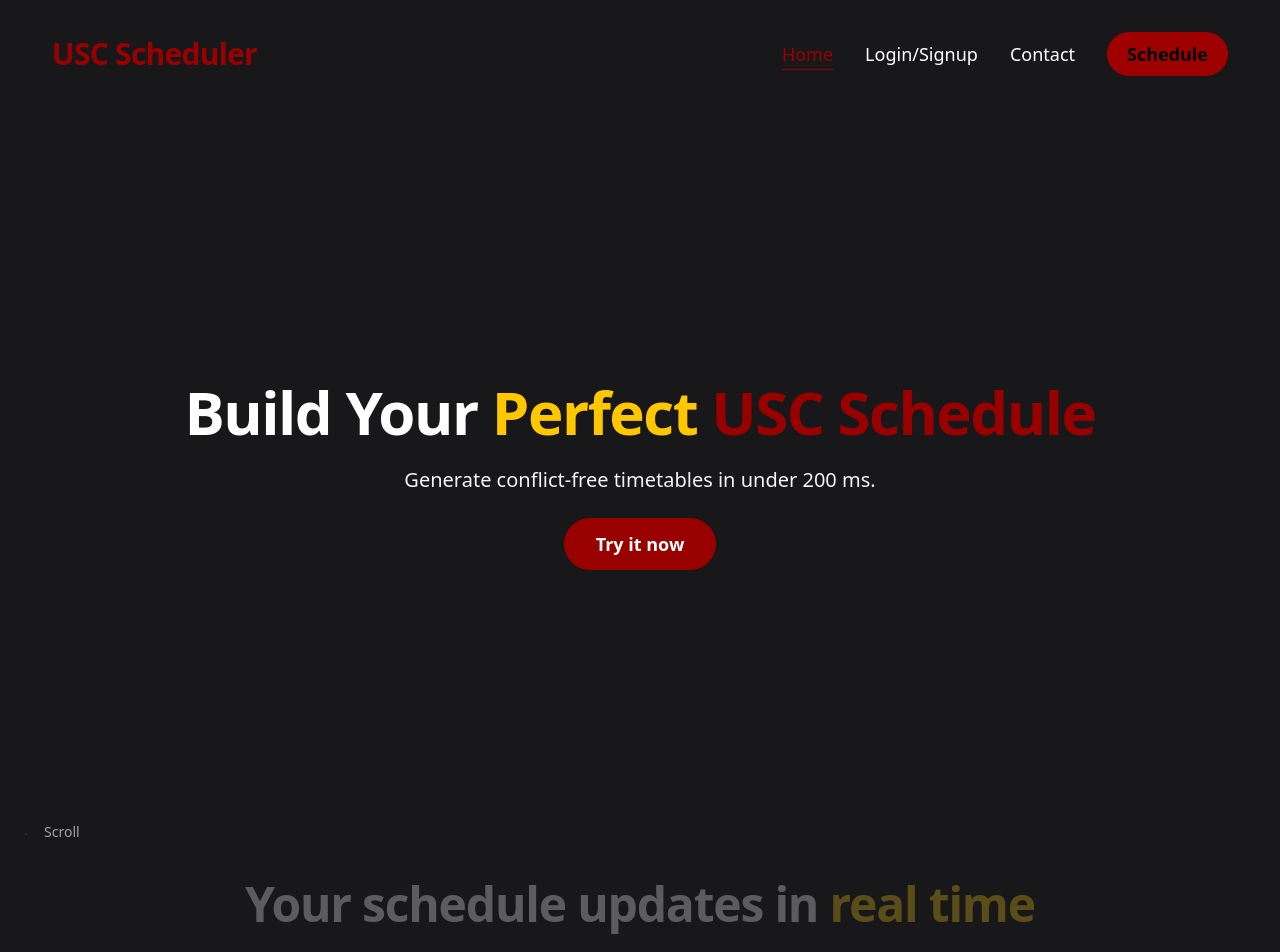
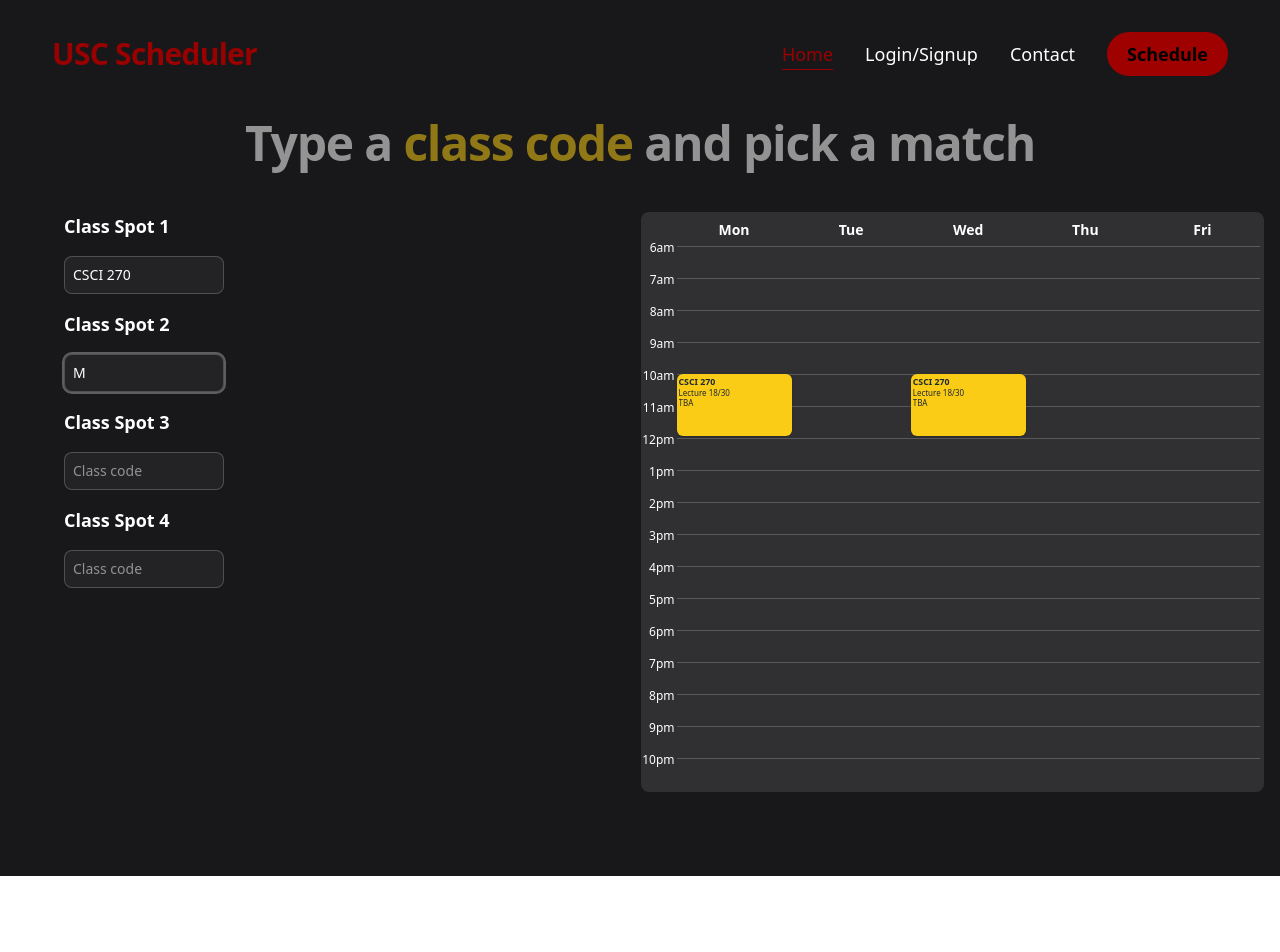
Before and after one commit to jose-c-campos/usc-scheduler, a React (Vite) app in the folder frontend/: page / in a window 1280 px wide. Shown: the top 952 px of the page. After the commit the page ends 876 px from the top, so only its background shows below. Built offline with nearby package versions, Linux system fonts and the light colour scheme.

Commit message:
Complete Animation and Landing Page. DEBUG: Name Schedule popup and blinking class blocks

```diff
--- a/frontend/src/App.tsx
+++ b/frontend/src/App.tsx
@@ -1,12 +1,10 @@
 import { BrowserRouter as Router, Routes, Route, Navigate } from "react-router-dom";
 import { useState } from 'react'
 import Navbar from './components/Navbar'
-import Hero from './sections/Hero'
 import Scheduler from './sections/Scheduler'
 import HowToUse from "./sections/HowToUse";
 import Auth from "./sections/Auth";
 import Profile from "./sections/Profile";
-import HelmetCanvas from './components/HelmetCanvas';
 import Landing from './sections/Landing';
 import TestAPI from './components/TestAPI';
 import './index.css'
--- a/frontend/src/sections/Hero.tsx
+++ b/frontend/src/sections/Hero.tsx
@@ -83,14 +83,7 @@
 
   return (
     <section className="relative h-screen flex items-center justify-center bg-dark-bg text-white overflow-hidden select-none">
-      {/* scroll prompt bottom‑left */}
-      <div className="absolute left-6 bottom-8 flex items-center space-x-2 text-gray-400 text-sm">
-        <svg width="12" height="24" fill="none" stroke="currentColor" strokeWidth="2" strokeLinecap="butt" strokeLinejoin="miter">
-          <path ref={stemRef} d="M6 0v18" />
-          <path ref={headRef} d="M2 14l4 4 4-4" />
-        </svg>
-        <span>Scroll</span>
-      </div>
+  {/* scroll prompt removed per request */}
 
       <div ref={heroRef} className="text-center space-y-6 px-6">
         <h1 className="text-4xl md:text-6xl font-extrabold tracking-tight leading-tight">
--- a/frontend/src/sections/HowToUse.tsx
+++ b/frontend/src/sections/HowToUse.tsx
@@ -208,18 +208,9 @@
       className="relative h-screen bg-zinc-900 text-white overflow-hidden"
     >
       <div className="container mx-auto px-4 h-full flex flex-col">
-        {/* Dynamic caption */}
-        <div className="max-w-4xl mx-auto mb-4 md:mb-6 text-center shrink-0">
-          {!showHero && displayCaption && (
-            <h2 className="section-title text-3xl md:text-5xl font-bold tracking-tight">
-              {renderCaption()}
-            </h2>
-          )}
-        </div>
-
         {/* Hero overlay inside same section footprint */}
         {showHero && (
-          <div ref={heroRef} className="flex-1 min-h-0 w-full">
+          <div ref={heroRef} className="flex-1 min-h-0 w-full -translate-y-4 md:-translate-y-6">
             <Hero
               buttonLabel="How it Works"
               onHowItWorks={() => {
@@ -230,8 +221,16 @@
           </div>
         )}
 
-        {/* Animation flow area */}
+        {/* Caption + Animation translated down without affecting layout height */}
         {!showHero && (
+          <div className="h-full flex flex-col translate-y-6 md:translate-y-10">
+            <div className="max-w-4xl mx-auto mb-4 md:mb-6 text-center shrink-0">
+              {displayCaption && (
+                <h2 className="section-title text-3xl md:text-5xl font-bold tracking-tight">
+                  {renderCaption()}
+                </h2>
+              )}
+            </div>
             <div className="flex-1 min-h-0 flex items-start justify-center pt-4 md:pt-6">
               {!showCompare && !showProfessors && !showGenerate && !showResults && (
                 <LandingPageAnimation
@@ -279,6 +278,7 @@
                 />
               )}
             </div>
+          </div>
         )}
       </div>
     </section>
--- a/frontend/src/sections/Landing.tsx
+++ b/frontend/src/sections/Landing.tsx
@@ -1,9 +1,7 @@
-import Hero from './Hero';
 import HowToUse from './HowToUse';
 
 const Landing = () => (
   <>
-    <Hero />
     <HowToUse />
   </>
 );
```
Lines whose indentation alone changed are shown as unchanged.
